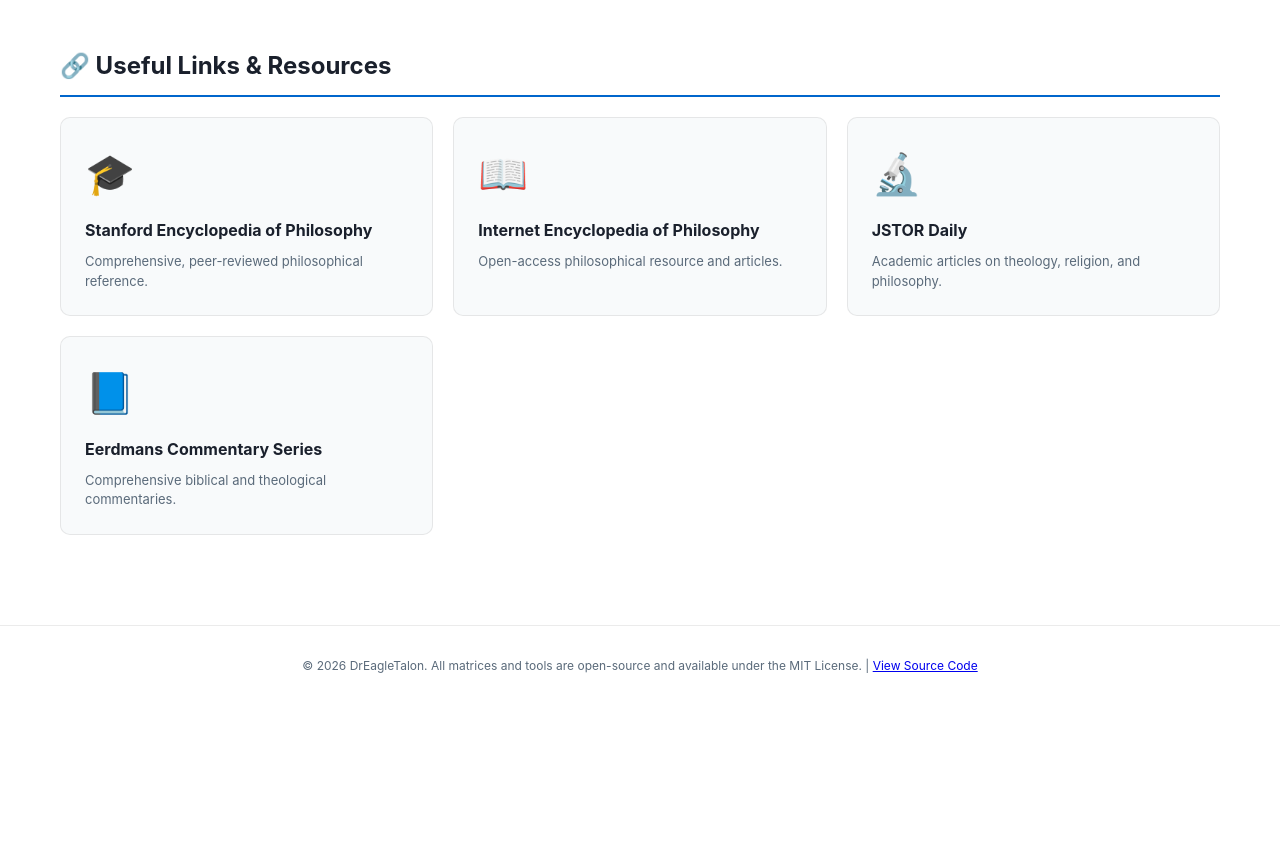
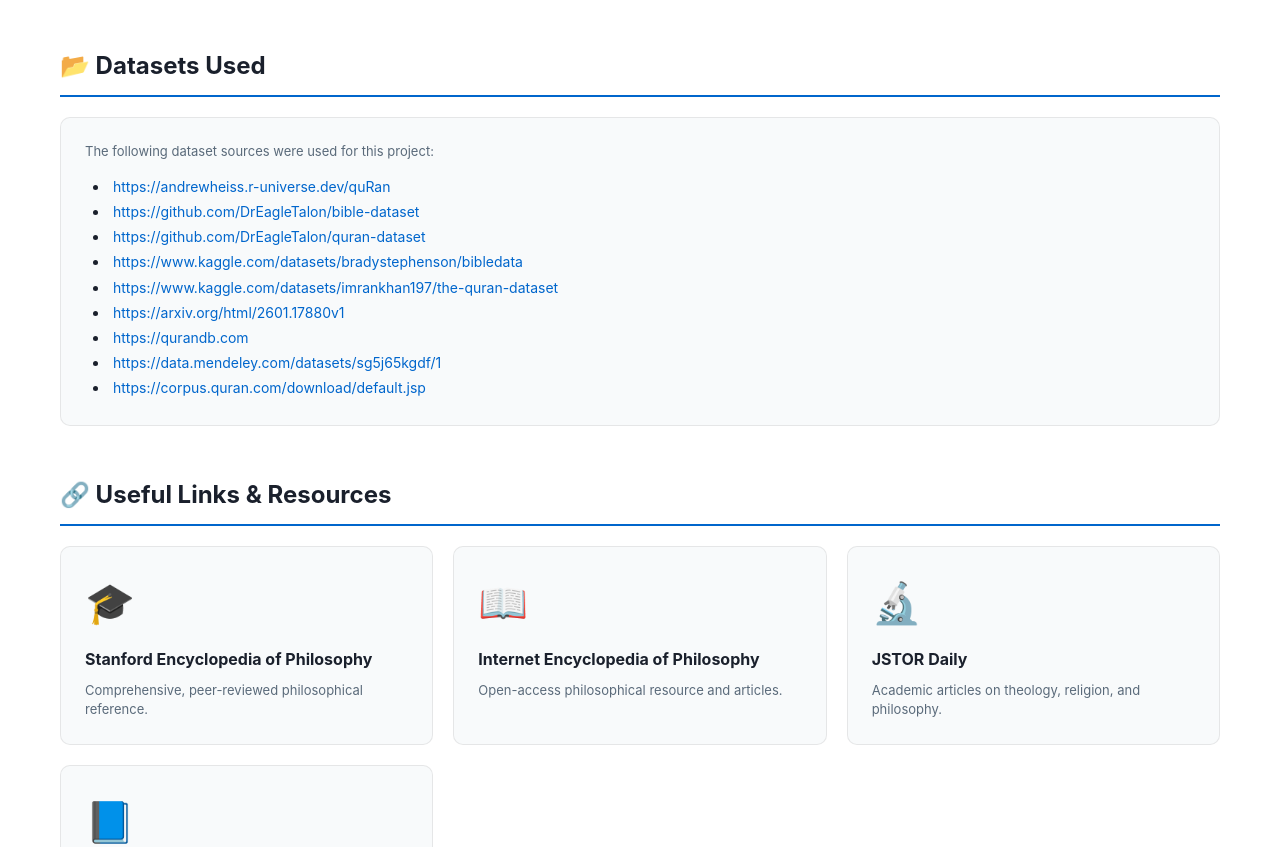
Before and after one commit to DrEagleTalon/comparative-theology-matrix, a plain HTML site: page index.html in a window 1280 px wide. Shown: the part 2013-2860 px from the top of the page. Before the commit the page ends 2718 px from the top, so only its background shows below. Drawn offline with Linux system fonts and the light colour scheme.

Commit message:
Add 'Datasets Used' section to index.html
Insert a new "Datasets Used" section in index.html (a styled card with a bulleted list of dataset sources and links) placed before the "Useful Links" section. This change credits the data sources used in the project (quRan, multiple Bible/Quran datasets on GitHub and Kaggle, an arXiv reference, qurandb, Mendeley dataset, and the Quran Corpus) and improves transparency and reproducibility.

```diff
--- a/index.html
+++ b/index.html
@@ -390,6 +390,25 @@
     </div>
   </section>
 
+  <!-- Datasets Used -->
+  <section class="section">
+    <h2 class="section-title">📂 Datasets Used</h2>
+    <div class="card" style="padding:24px;">
+      <p class="card-description" style="margin-bottom:12px;">The following dataset sources were used for this project:</p>
+      <ul style="list-style: disc inside; color: var(--text); line-height: 1.8; font-size: 14px; padding-left: 8px;">
+        <li><a href="https://andrewheiss.r-universe.dev/quRan" style="color: var(--accent); text-decoration: none;">https://andrewheiss.r-universe.dev/quRan</a></li>
+        <li><a href="https://github.com/DrEagleTalon/bible-dataset" style="color: var(--accent); text-decoration: none;">https://github.com/DrEagleTalon/bible-dataset</a></li>
+        <li><a href="https://github.com/DrEagleTalon/quran-dataset" style="color: var(--accent); text-decoration: none;">https://github.com/DrEagleTalon/quran-dataset</a></li>
+        <li><a href="https://www.kaggle.com/datasets/bradystephenson/bibledata" style="color: var(--accent); text-decoration: none;">https://www.kaggle.com/datasets/bradystephenson/bibledata</a></li>
+        <li><a href="https://www.kaggle.com/datasets/imrankhan197/the-quran-dataset" style="color: var(--accent); text-decoration: none;">https://www.kaggle.com/datasets/imrankhan197/the-quran-dataset</a></li>
+        <li><a href="https://arxiv.org/html/2601.17880v1" style="color: var(--accent); text-decoration: none;">https://arxiv.org/html/2601.17880v1</a></li>
+        <li><a href="https://qurandb.com" style="color: var(--accent); text-decoration: none;">https://qurandb.com</a></li>
+        <li><a href="https://data.mendeley.com/datasets/sg5j65kgdf/1" style="color: var(--accent); text-decoration: none;">https://data.mendeley.com/datasets/sg5j65kgdf/1</a></li>
+        <li><a href="https://corpus.quran.com/download/default.jsp" style="color: var(--accent); text-decoration: none;">https://corpus.quran.com/download/default.jsp</a></li>
+      </ul>
+    </div>
+  </section>
+
   <!-- Useful Links -->
   <section class="section">
     <h2 class="section-title">🔗 Useful Links & Resources</h2>
```
